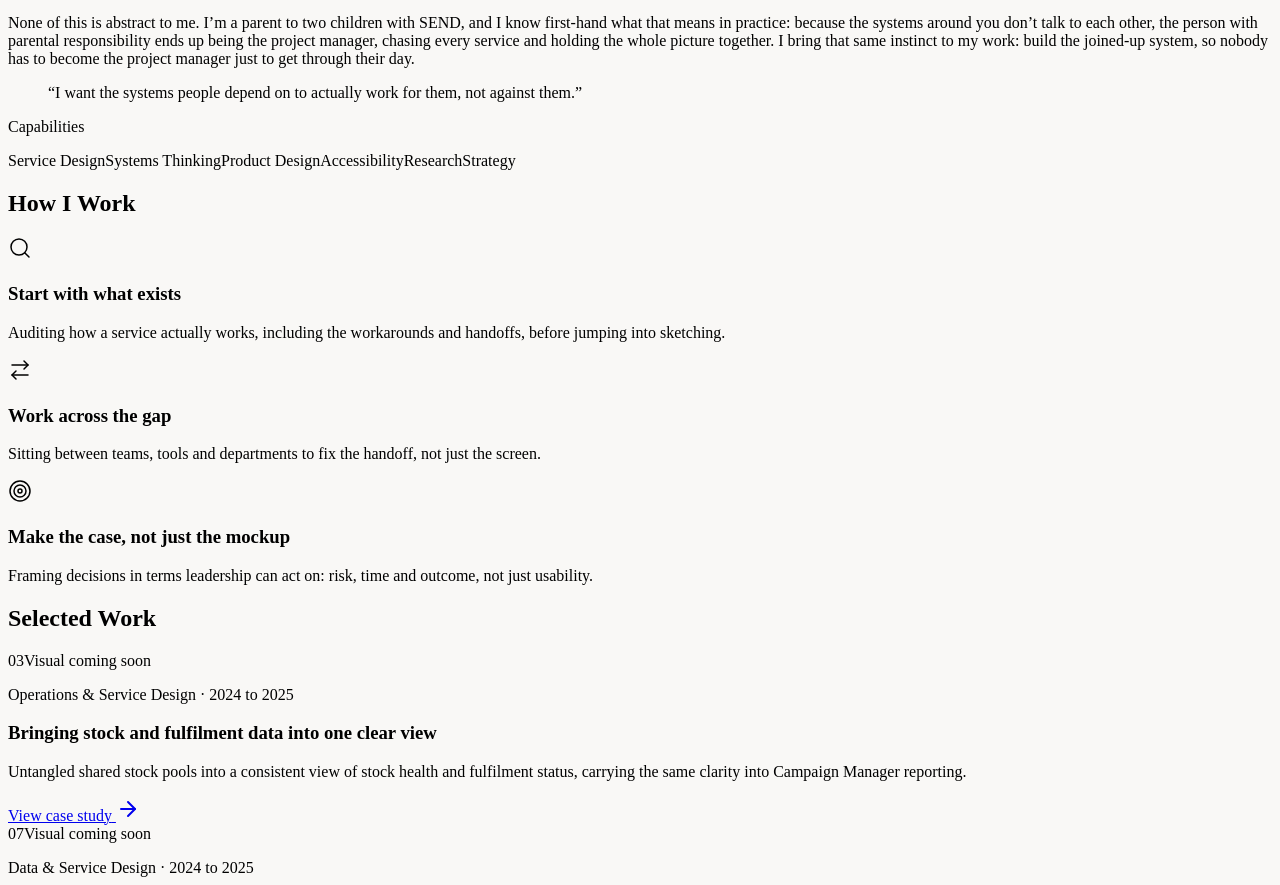
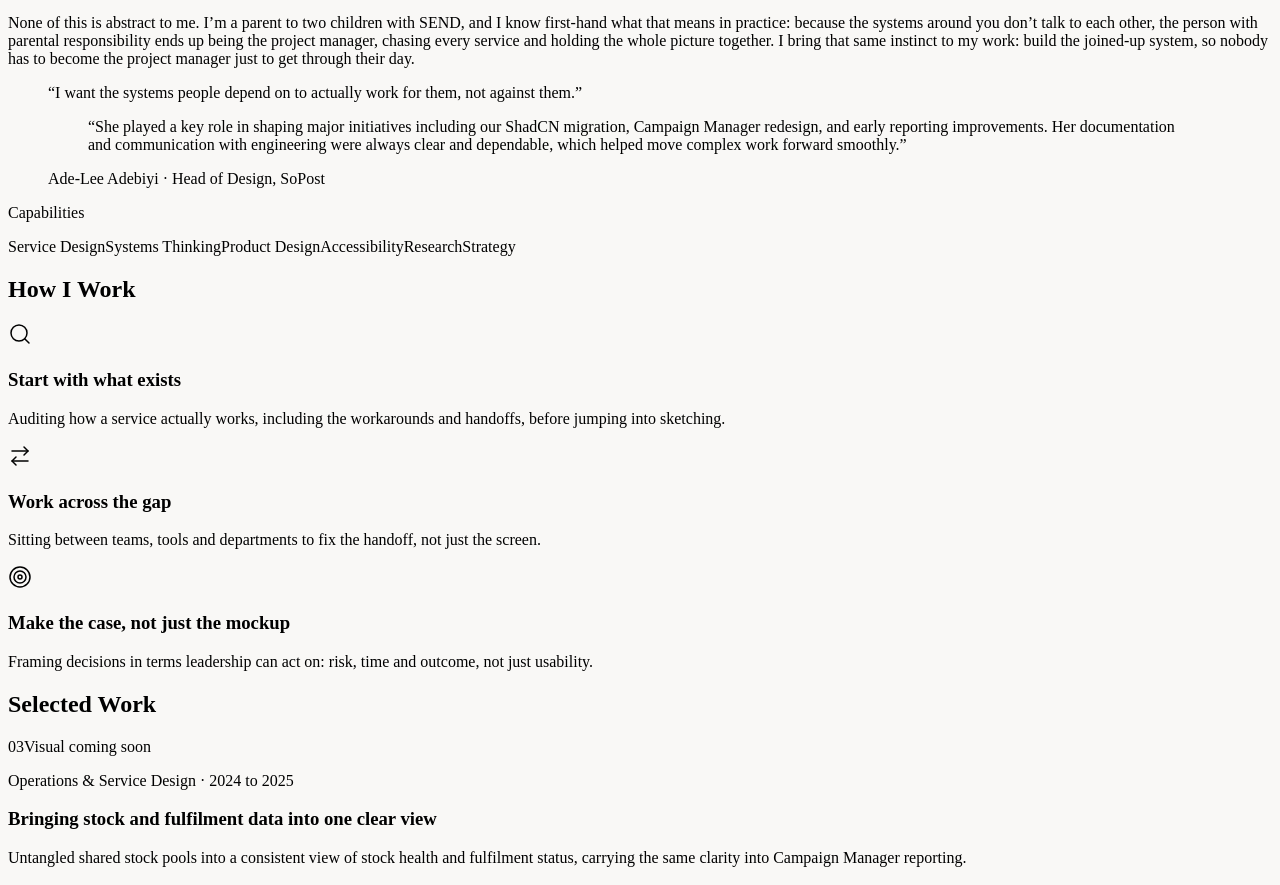
Before and after one commit to jadeparrish/portfolio, a Next.js app: page / in a window 1280 px wide. Shown: the part 1702-2587 px from the top of the page. Built offline with nearby package versions, Linux system fonts and the light colour scheme.

Commit message:
Integrate Testimonial component in page.js
Added a Testimonial component to showcase feedback.

```diff
--- a/app/page.js
+++ b/app/page.js
@@ -16,7 +16,7 @@ import {
   Heart,
   Image as ImageIcon,
 } from 'lucide-react';
-import { caseStudiesList, thinkingList, SiteFooter } from './caseStudiesData';
+import { caseStudiesList, thinkingList, SiteFooter, Testimonial } from './caseStudiesData';
 
 const whatIDo = [
   {
@@ -191,6 +191,22 @@ export default function PortfolioHomepage() {
                   &ldquo;I want the systems people depend on to actually work for
                   them, not against them.&rdquo;
                 </blockquote>
+              </div>
+
+              <div className="pt-8 border-t border-neutral-200/80">
+                <Testimonial
+                  quote={
+                    <>
+                      She played a key role in shaping major initiatives including our
+                      ShadCN migration, Campaign Manager redesign, and early reporting
+                      improvements. Her documentation and communication with engineering
+                      were always clear and dependable, which helped move complex work
+                      forward smoothly.
+                    </>
+                  }
+                  name="Ade-Lee Adebiyi"
+                  role="Head of Design, SoPost"
+                />
               </div>
 
               <div className="pt-8 border-t border-neutral-200/80">
```
